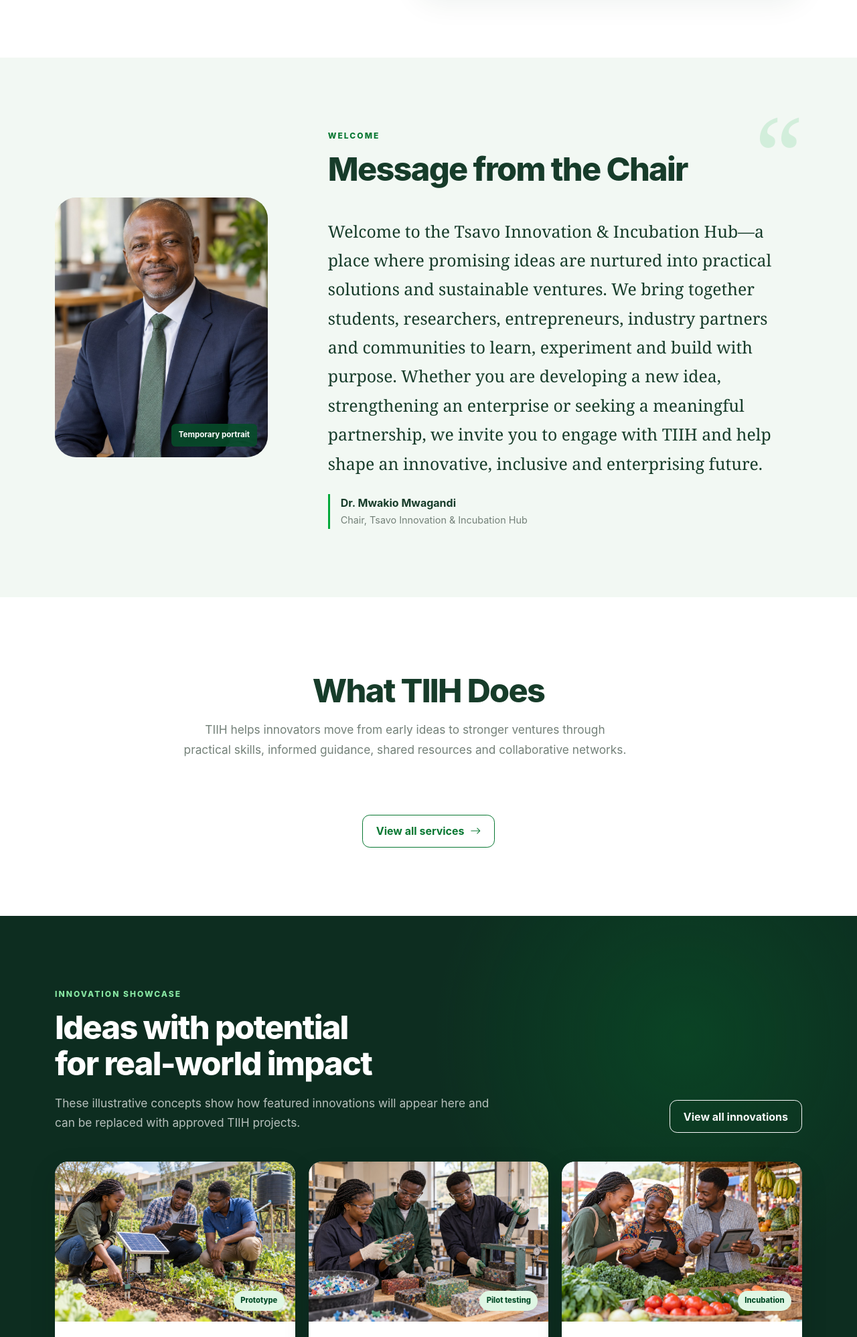
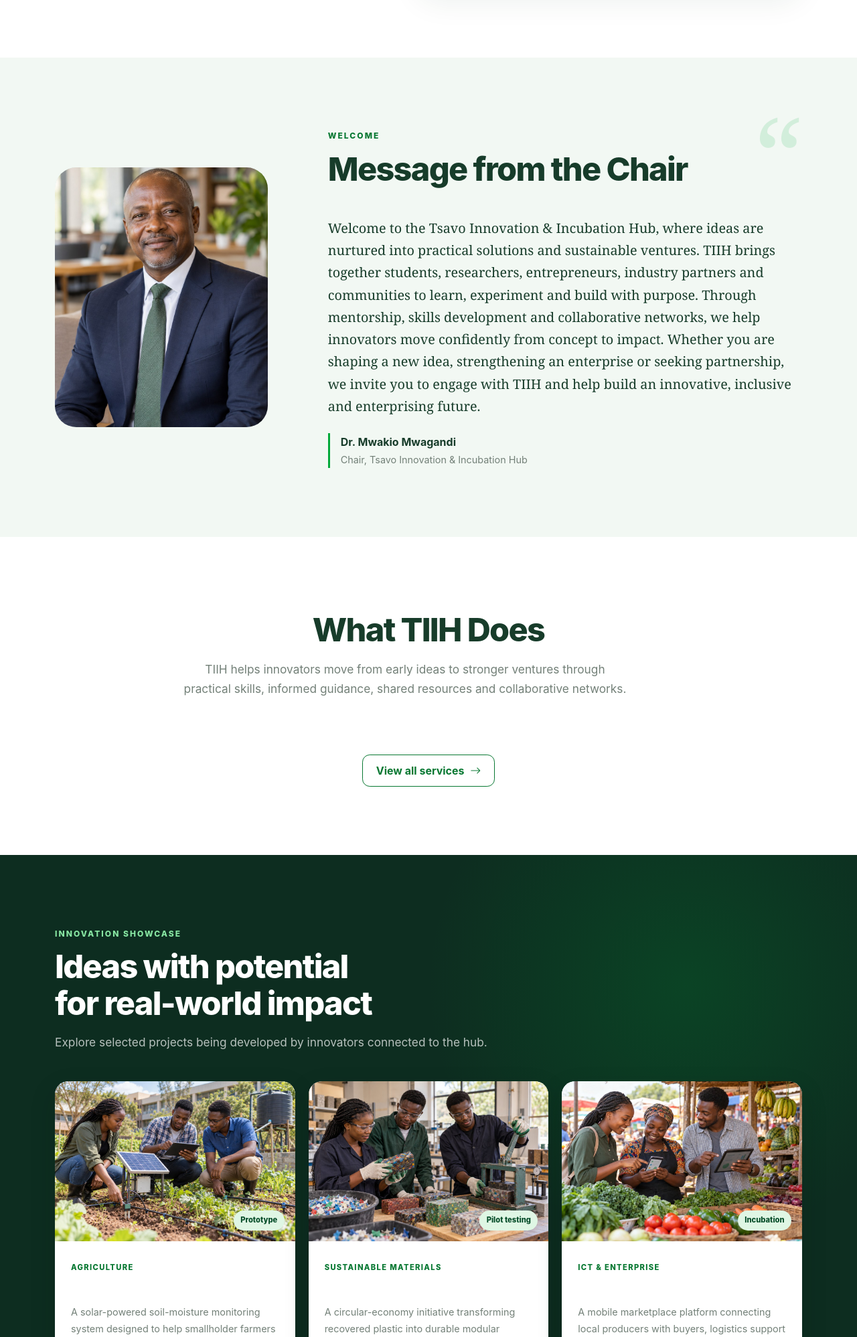
Before and after one commit to JAPHES/tsavo_innovation-incubation_hub_website, a Django app: page / in a window 1280 px wide. Shown: the part 1313-3310 px from the top of the page at 67% size. Run offline with Django 5.2, Linux system fonts and the light colour scheme; data that the repository does not hold is empty.

Commit message:
Polish chair events and footer presentation

```diff
--- a/apps/core/views.py
+++ b/apps/core/views.py
@@ -18,13 +18,11 @@
         InnovationProject.objects.filter(is_published=True, is_featured=True)[:3]
     )
     upcoming_events = list(
-        Event.objects.filter(is_published=True, start_datetime__gte=timezone.now())[:2]
+        Event.objects.filter(is_published=True, start_datetime__gte=timezone.now())[:3]
     )
-    events_are_examples = not upcoming_events
-    if events_are_examples:
+    if not upcoming_events:
         upcoming_events = [
             SimpleNamespace(
-                preview_only=True,
                 title="Innovation Ideation & Design Sprint",
                 description="A practical session for students and emerging entrepreneurs to define problems, test ideas and shape early solution concepts.",
                 venue="TIIH, Taita Taveta University",
@@ -32,11 +30,17 @@
                 registration_url="",
             ),
             SimpleNamespace(
-                preview_only=True,
                 title="Startup Readiness & Business Model Clinic",
                 description="An interactive clinic focused on customer discovery, business-model refinement and preparing a clear venture pitch.",
                 venue="TIIH, Taita Taveta University",
                 start_datetime=timezone.now() + timedelta(days=49),
+                registration_url="",
+            ),
+            SimpleNamespace(
+                title="Innovation Pitch & Partnership Forum",
+                description="A showcase connecting emerging innovators with mentors, university partners and enterprise-support networks.",
+                venue="University Auditorium, Taita Taveta University",
+                start_datetime=timezone.now() + timedelta(days=77),
                 registration_url="",
             ),
         ]
@@ -46,10 +50,8 @@
         "chair_message": ChairMessage.objects.filter(is_published=True).first(),
         "services": Service.objects.filter(is_published=True)[:4],
         "featured_projects": featured_projects or SAMPLE_INNOVATIONS,
-        "innovations_are_examples": not featured_projects,
         "programs": Program.objects.filter(is_published=True)[:4],
         "upcoming_events": upcoming_events,
-        "events_are_examples": events_are_examples,
     })
     return render(request, "core/home.html", context)
 
--- a/static/css/components.css
+++ b/static/css/components.css
@@ -24,12 +24,6 @@
 .project-body h3 a { color: var(--color-heading); }
 .project-body p { color: var(--color-muted); font-size: .9rem; }
 .project-body .text-link { font-size: .85rem; }
-.sample-innovation-visual { position: relative; display: grid; min-height: 210px; place-items: center; color: #9de5b0; background: radial-gradient(circle at 65% 25%, rgba(0,169,58,.3), transparent 32%), linear-gradient(145deg, #173c2a, #071e15); }
-.sample-innovation-visual > i { font-size: 4rem; filter: drop-shadow(0 10px 25px rgba(0,0,0,.2)); }
-.sample-innovation-visual .stage-badge { position: absolute; right: 1rem; bottom: 1rem; }
-.preview-project-card { display: flex; flex-direction: column; }
-.preview-project-card .project-body { display: flex; flex: 1; flex-direction: column; }
-.preview-project-card .preview-note { display: inline-flex; align-items: center; gap: .4rem; margin-top: auto; padding-top: .8rem; color: var(--color-muted); border-top: 1px solid var(--color-line); font-size: .75rem; font-weight: 700; }
 
 .empty-state { max-width: 760px; margin: 1rem auto 0; padding: clamp(2rem, 5vw, 4rem); text-align: center; background: rgba(255,255,255,.06); border: 1px dashed rgba(255,255,255,.2); border-radius: var(--radius); }
 .empty-state .icon-box { margin: 0 auto 1rem; }
@@ -39,7 +33,6 @@
 .section:not(.dark-section) .empty-state h3 { color: var(--color-heading); }
 
 .event-list { display: grid; grid-template-columns: repeat(3, 1fr); gap: 1rem; }
-.event-list-two { grid-template-columns: repeat(2, minmax(0, 1fr)); max-width: 950px; margin-inline: auto; }
 .event-card { display: grid; grid-template-columns: 70px 1fr; gap: 1rem; padding: 1.5rem; background: #fff; border: 1px solid var(--color-line); border-radius: var(--radius); }
 .event-card time { display: flex; flex-direction: column; align-items: center; align-self: start; padding: .8rem .35rem; color: #fff; background: var(--color-primary-deep); border-radius: .7rem; }
 .event-card time b { font-size: 1.5rem; line-height: 1; }
@@ -47,7 +40,6 @@
 .event-card h3 { margin: .4rem 0 .65rem; }
 .event-card p { color: var(--color-muted); font-size: .88rem; }
 .event-venue { color: var(--color-primary-dark); font-size: .75rem; font-weight: 750; }
-.event-draft { display: block; margin-bottom: .35rem; color: #8b6412; font-size: .65rem; font-weight: 850; letter-spacing: .12em; text-transform: uppercase; }
 
 .achievement-grid { grid-template-columns: repeat(3, 1fr); }
 .achievement-card { padding: 2rem; background: #fff; border: 1px solid var(--color-line); border-radius: var(--radius); }
--- a/static/css/main.css
+++ b/static/css/main.css
@@ -108,10 +108,9 @@
 .chair-layout { display: grid; grid-template-columns: minmax(280px, .62fr) 1.38fr; gap: clamp(3rem, 7vw, 7rem); align-items: center; }
 .chair-photo { position: relative; }
 .chair-photo img { width: 100%; aspect-ratio: .82; object-fit: cover; object-position: center 42%; background: #dce9df; border-radius: var(--radius-lg); }
-.chair-photo span { position: absolute; right: 1rem; bottom: 1rem; padding: .45rem .7rem; color: #fff; background: rgba(6, 77, 41, .88); border-radius: .4rem; font-size: .72rem; font-weight: 700; }
 .chair-copy { position: relative; }
 .quote-mark { position: absolute; top: -2.5rem; right: 0; color: rgba(0, 169, 58, .13); font-family: Georgia, serif; font-size: 10rem; line-height: 1; }
-.chair-copy blockquote { max-width: 740px; color: var(--color-heading); font-family: Georgia, "Times New Roman", serif; font-size: clamp(1.2rem, 2vw, 1.55rem); line-height: 1.75; }
+.chair-copy blockquote { max-width: 740px; color: var(--color-heading); font-family: Georgia, "Times New Roman", serif; font-size: clamp(1.05rem, 1.55vw, 1.3rem); line-height: 1.68; }
 .chair-credit { display: flex; flex-direction: column; margin-top: 1.5rem; padding-left: 1rem; border-left: 3px solid var(--color-primary); }
 .chair-credit b { color: var(--color-heading); }
 .chair-credit span { color: var(--color-muted); font-size: .9rem; }
@@ -209,8 +208,8 @@
 .site-footer h2, .site-footer h3 { color: #fff; }
 .site-footer h2 { margin: .8rem 0 .2rem; font-size: 1.3rem; }
 .site-footer h3 { margin-bottom: 1.2rem; font-size: .92rem; letter-spacing: .08em; text-transform: uppercase; }
-.footer-logo { display: inline-grid; width: 72px; height: 72px; padding: .3rem; place-items: center; overflow: hidden; background: #fff; border: 2px solid rgba(255,255,255,.18); border-radius: 50%; }
-.footer-logo img { width: 100%; height: 100%; object-fit: contain; }
+.footer-logo { display: inline-grid; width: 106px; height: 106px; padding: .22rem; place-items: center; overflow: hidden; background: #fff; border: 3px solid rgba(135,229,162,.5); border-radius: 50%; box-shadow: 0 10px 30px rgba(0,0,0,.18); }
+.footer-logo img { width: 100%; height: 100%; object-fit: cover; border-radius: 50%; }
 .footer-motto { color: #87e5a2; font-size: .78rem; font-weight: 750; letter-spacing: .12em; text-transform: uppercase; }
 .footer-links { display: grid; gap: .6rem; margin: 0; padding: 0; list-style: none; }
 .footer-links a, .footer-university-link { color: rgba(255,255,255,.72); }
--- a/templates/core/home.html
+++ b/templates/core/home.html
@@ -22,12 +22,11 @@
   <div class="container chair-layout">
     <div class="chair-photo reveal">
       <img src="{% if chair_message.photograph %}{{ chair_message.photograph.url }}{% else %}{% static 'images/team/chair_placeholder_generated.jpg' %}{% endif %}" alt="{% if chair_message.photograph %}Portrait of {{ chair_message.chair_name }}{% else %}Temporary professional portrait placeholder for the chair's message{% endif %}" loading="lazy">
-      <span>{% if chair_message.photograph %}Chair's photograph{% else %}Temporary portrait{% endif %}</span>
     </div>
     <div class="chair-copy reveal">
       <span class="quote-mark" aria-hidden="true">“</span>
       {% include "partials/section_heading.html" with eyebrow="Welcome" heading="Message from the Chair" %}
-      <blockquote>{% if chair_message %}{{ chair_message.message|linebreaksbr }}{% else %}Welcome to the Tsavo Innovation & Incubation Hub—a place where promising ideas are nurtured into practical solutions and sustainable ventures. We bring together students, researchers, entrepreneurs, industry partners and communities to learn, experiment and build with purpose. Whether you are developing a new idea, strengthening an enterprise or seeking a meaningful partnership, we invite you to engage with TIIH and help shape an innovative, inclusive and enterprising future.{% endif %}</blockquote>
+      <blockquote>{% if chair_message %}{{ chair_message.message|linebreaksbr }}{% else %}Welcome to the Tsavo Innovation & Incubation Hub, where ideas are nurtured into practical solutions and sustainable ventures. TIIH brings together students, researchers, entrepreneurs, industry partners and communities to learn, experiment and build with purpose. Through mentorship, skills development and collaborative networks, we help innovators move confidently from concept to impact. Whether you are shaping a new idea, strengthening an enterprise or seeking partnership, we invite you to engage with TIIH and help build an innovative, inclusive and enterprising future.{% endif %}</blockquote>
       <div class="chair-credit">
         <b>{{ chair_message.chair_name|default:"Dr. Mwakio Mwagandi" }}</b>
         <span>{{ chair_message.official_position|default:"Chair, Tsavo Innovation & Incubation Hub" }}</span>
@@ -48,19 +47,17 @@
 
 <section class="section dark-section" id="innovations">
   <div class="container">
-    <div class="section-top">
-      <div class="section-heading light">
-        <span class="eyebrow light">Innovation showcase</span>
-        <h2>Ideas with potential for real-world impact</h2>
-        {% if innovations_are_examples %}<p>These illustrative concepts show how featured innovations will appear here and can be replaced with approved TIIH projects.</p>{% else %}<p>Explore selected projects being developed by innovators connected to the hub.</p>{% endif %}
-      </div>
-      <a class="btn btn-outline-light" href="{% url 'projects:list' %}">View all innovations</a>
+    <div class="section-heading light">
+      <span class="eyebrow light">Innovation showcase</span>
+      <h2>Ideas with potential for real-world impact</h2>
+      <p>Explore selected projects being developed by innovators connected to the hub.</p>
     </div>
     <div class="card-grid project-grid">
       {% for project in featured_projects %}
         {% if project.preview_only %}{% include "partials/innovation_preview_card.html" %}{% else %}{% include "partials/project_card.html" %}{% endif %}
       {% endfor %}
     </div>
+    <div class="section-action"><a class="btn btn-outline-light" href="{% url 'projects:list' %}">View all innovations <i class="bi bi-arrow-right" aria-hidden="true"></i></a></div>
   </div>
 </section>
 
@@ -83,12 +80,8 @@
 
 <section class="section soft-section" id="events">
   <div class="container">
-    {% if events_are_examples %}
-      {% include "partials/section_heading.html" with centered=True eyebrow="What's ahead" heading="Upcoming events" text="Two draft events are shown as layout examples and can be replaced with confirmed TIIH activities." %}
-    {% else %}
-      {% include "partials/section_heading.html" with centered=True eyebrow="What's ahead" heading="Upcoming events" text="Join upcoming workshops, forums and hub activities." %}
-    {% endif %}
-    <div class="event-list event-list-two">
+    {% include "partials/section_heading.html" with centered=True eyebrow="What's ahead" heading="Upcoming events" text="Join upcoming workshops, forums and hub activities." %}
+    <div class="event-list">
       {% for event in upcoming_events %}{% include "partials/event_card.html" %}{% endfor %}
     </div>
   </div>
--- a/templates/partials/event_card.html
+++ b/templates/partials/event_card.html
@@ -1 +1 @@
-<article class="event-card"><time datetime="{{ event.start_datetime|date:'c' }}"><b>{{ event.start_datetime|date:"d" }}</b><span>{{ event.start_datetime|date:"M Y" }}</span></time><div>{% if event.preview_only %}<span class="event-draft">Draft event</span>{% endif %}<span class="event-venue"><i class="bi bi-geo-alt" aria-hidden="true"></i> {{ event.venue }}</span><h3>{{ event.title }}</h3><p>{{ event.description|truncatewords:25 }}</p>{% if event.registration_url %}<a class="text-link" href="{{ event.registration_url }}" target="_blank" rel="noopener">Registration details <i class="bi bi-arrow-up-right" aria-hidden="true"></i></a>{% endif %}</div></article>
+<article class="event-card"><time datetime="{{ event.start_datetime|date:'c' }}"><b>{{ event.start_datetime|date:"d" }}</b><span>{{ event.start_datetime|date:"M Y" }}</span></time><div><span class="event-venue"><i class="bi bi-geo-alt" aria-hidden="true"></i> {{ event.venue }}</span><h3>{{ event.title }}</h3><p>{{ event.description|truncatewords:25 }}</p>{% if event.registration_url %}<a class="text-link" href="{{ event.registration_url }}" target="_blank" rel="noopener">Registration details <i class="bi bi-arrow-up-right" aria-hidden="true"></i></a>{% endif %}</div></article>
--- a/templates/partials/footer.html
+++ b/templates/partials/footer.html
@@ -2,7 +2,7 @@
 <footer class="site-footer">
   <div class="container footer-grid">
     <div class="footer-brand">
-      <span class="footer-logo"><img src="{% static 'images/branding/tiih_logo.png' %}" alt="Tsavo Innovation and Incubation Hub logo" width="64" height="70"></span>
+      <span class="footer-logo"><img src="{% static 'images/branding/tiih_logo_round.png' %}" alt="Tsavo Innovation and Incubation Hub logo" width="96" height="96"></span>
       <h2>Tsavo Innovation &amp; Incubation Hub</h2>
       <p class="footer-motto">Cultivating Entrepreneurs</p>
       <p>{{ site_settings.description|default:"Supporting innovation, entrepreneurship and business incubation under Taita Taveta University." }}</p>
```
Also changed, not shown: apps/core/management/commands/seed_initial_data.py (+7 -8 lines), apps/core/tests.py (+14 -2 lines), README.md, static/images/branding/tiih_logo_round.png (added).
